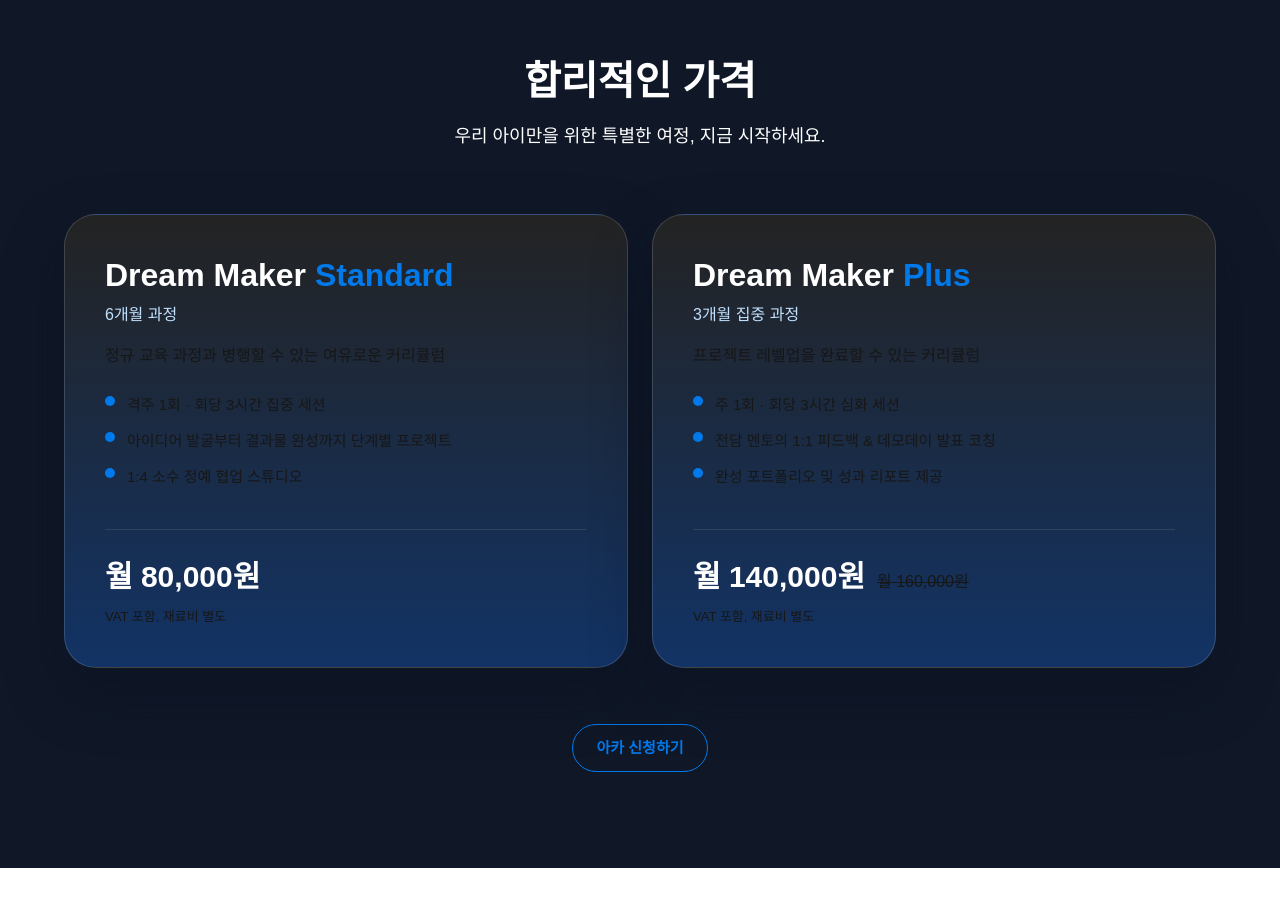
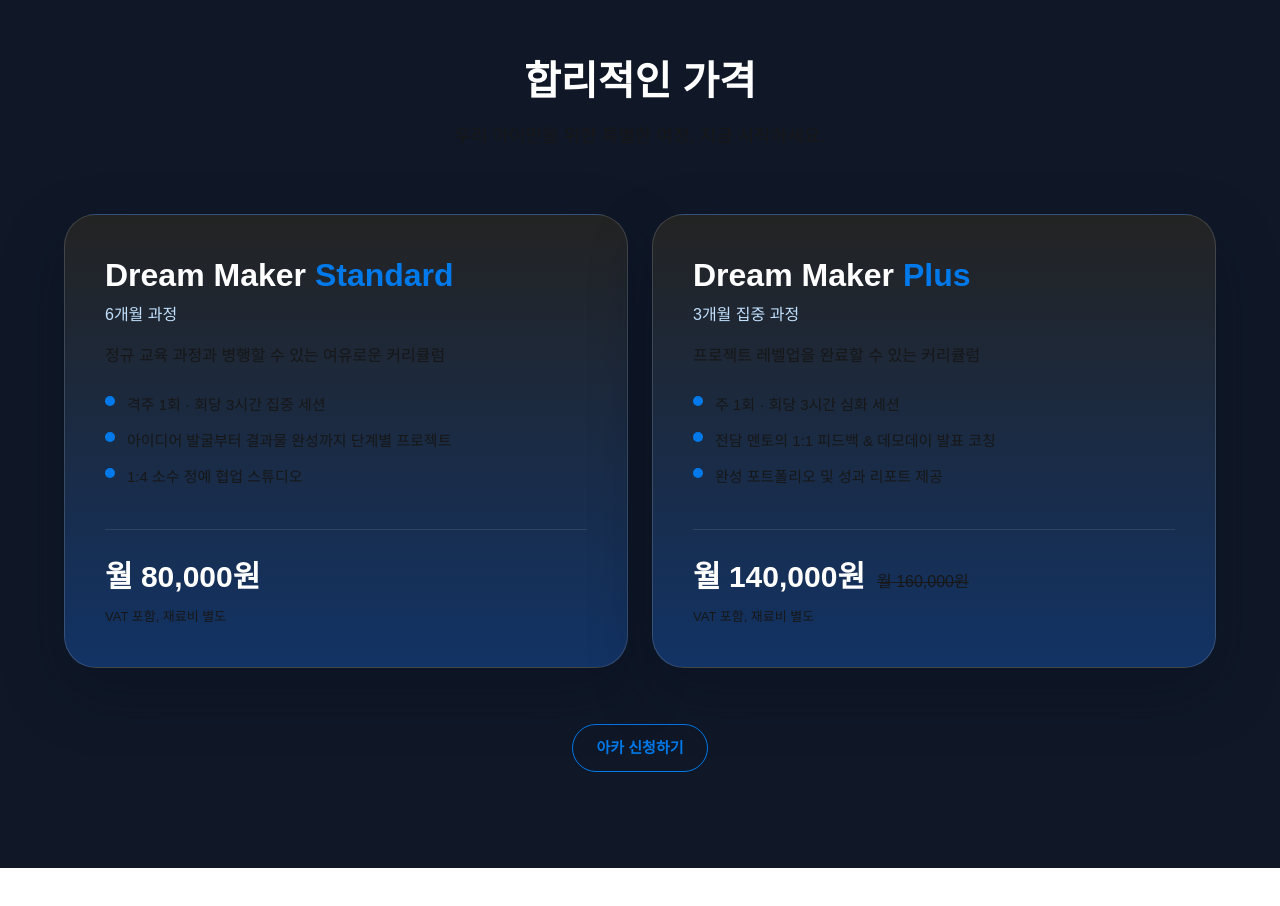
Before and after one commit to WithM2/iakkaweb, a Next.js app: page /ko in a window 1280 px wide. Shown: the part 3880-4786 px from the top of the page. Built offline with nearby package versions, Linux system fonts and the light colour scheme.

Commit message:
Adjust pricing hero body color

```diff
--- a/src/components/ko/PricingSection.tsx
+++ b/src/components/ko/PricingSection.tsx
@@ -102,7 +102,7 @@ export default function PricingSection() {
           <h2 className="text-[32px] font-semibold leading-tight text-white md:text-[40px]">
             합리적인 가격
           </h2>
-          <p className="mt-4 text-[16px] leading-[26px] text-white md:text-[18px] md:leading-[28px]">
+          <p className="mt-4 text-[16px] leading-[26px] text-ink-400 md:text-[18px] md:leading-[28px]">
             우리 아이만을 위한 특별한 여정, 지금 시작하세요.
           </p>
         </div>
```
